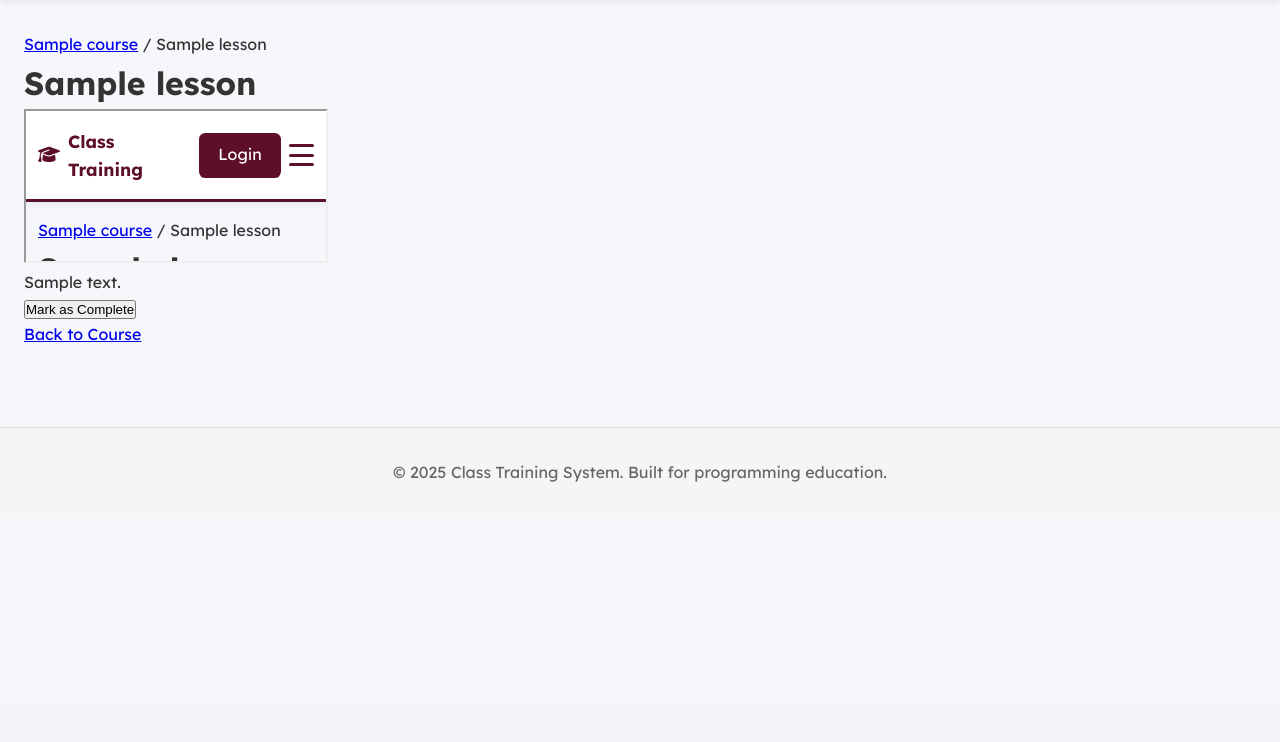
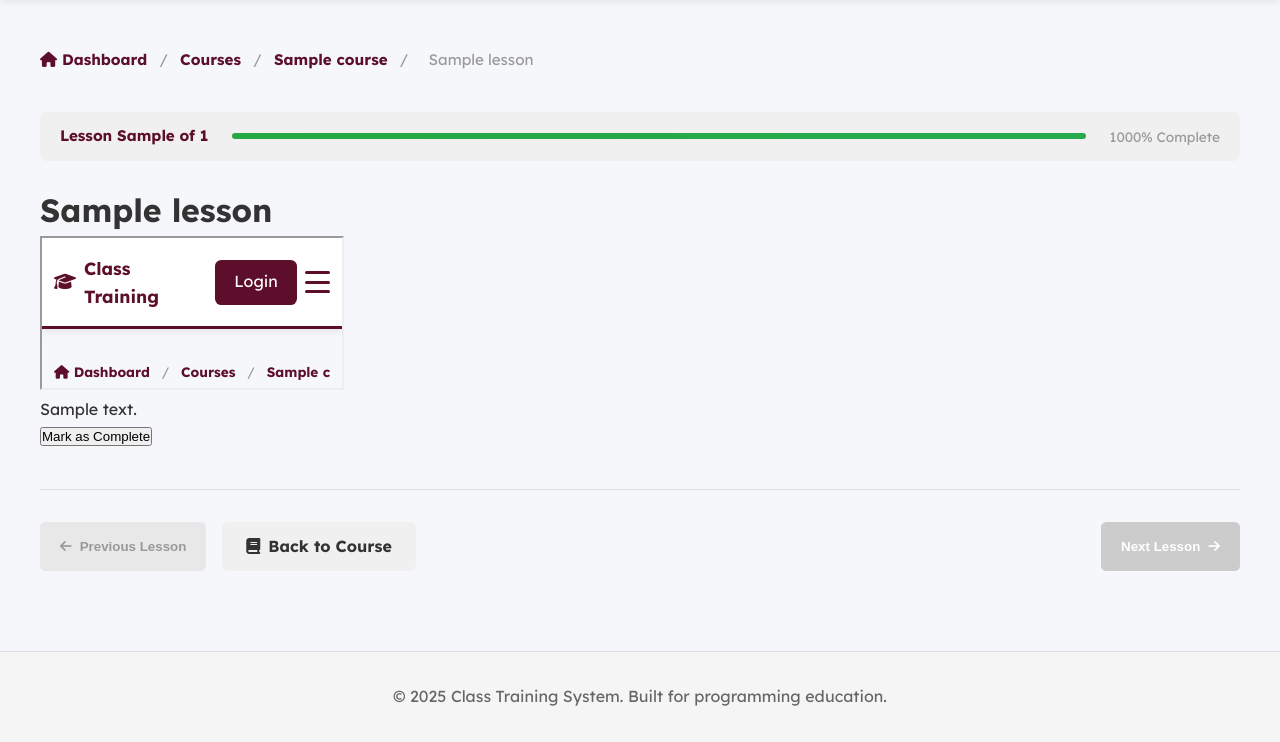
Before and after one commit to WHS-DTECH/ClassTrainingSys, a Flask app: template app/templates/courses/lesson.html in a window 1280 px wide. Shown: the part 95-837 px from the top of the page. Before the commit the page ends 577 px from the top, so only its background shows below. Run offline with Flask 3, Linux system fonts and the light colour scheme; tables that the repository leaves empty hold one stand-in row (values such as "Sample post"); the template is opened without the code that fills it: values that come from a table or form of the project are taken from there, most other values are stand-ins (such as "Sample title", 1, 10 or a date in 2020); parts of the project's set-up code (start-up, migrations or seed data) failed here and were passed over.

Commit message:
Feature: Complete Lesson Navigation - Add prev/next buttons and progress indicator
- Add lesson_order calculation based on lesson.order in course
- Add total_lessons count from course.lessons
- Add previous_lesson and next_lesson queries by order
- Update both render_template calls with navigation context
- Template features: breadcrumbs, progress bar (X of Y), prev/next buttons
- Previous/next buttons disabled at beginning/end of course
- Progress bar shows percentage completion through course

```diff
--- a/app/templates/courses/lesson.html
+++ b/app/templates/courses/lesson.html
@@ -3,10 +3,162 @@
 {% block title %}{{ lesson.title }}{% endblock %}
 
 {% block content %}
+<style>
+    .breadcrumb-nav {
+        padding: 1rem 0;
+        margin-bottom: 1.5rem;
+        font-size: 0.95em;
+    }
+
+    .breadcrumb-nav a {
+        color: #5c0e2a;
+        text-decoration: none;
+        font-weight: 600;
+        transition: color 0.2s;
+    }
+
+    .breadcrumb-nav a:hover {
+        color: #7a1d3e;
+        text-decoration: underline;
+    }
+
+    .breadcrumb-nav span {
+        color: #999;
+        margin: 0 0.5rem;
+    }
+
+    .lesson-progress {
+        background: #f0f0f0;
+        padding: 0.75rem 1.25rem;
+        border-radius: 0.4em;
+        margin-bottom: 1.5rem;
+        font-size: 0.95em;
+        color: #666;
+        display: flex;
+        justify-content: space-between;
+        align-items: center;
+    }
+
+    .lesson-progress-info {
+        font-weight: 600;
+        color: #5c0e2a;
+    }
+
+    .lesson-view {
+        max-width: 1200px;
+        margin: 0 auto;
+    }
+
+    .lesson-navigation {
+        display: flex;
+        gap: 1rem;
+        margin-top: 2.5rem;
+        padding-top: 2rem;
+        border-top: 1px solid #ddd;
+        flex-wrap: wrap;
+    }
+
+    .lesson-nav-button {
+        display: inline-flex;
+        align-items: center;
+        gap: 0.5rem;
+        padding: 0.75em 1.5em;
+        background: #5c0e2a;
+        color: white;
+        text-decoration: none;
+        border: none;
+        border-radius: 0.4em;
+        cursor: pointer;
+        font-weight: 600;
+        transition: all 0.2s;
+        white-space: nowrap;
+    }
+
+    .lesson-nav-button:hover {
+        background: #7a1d3e;
+        transform: translateY(-2px);
+        box-shadow: 0 2px 8px rgba(92, 14, 42, 0.2);
+    }
+
+    .lesson-nav-button.disabled,
+    .lesson-nav-button:disabled {
+        background: #ccc;
+        cursor: not-allowed;
+        transform: none;
+    }
+
+    .lesson-nav-button.secondary {
+        background: #f0f0f0;
+        color: #333;
+    }
+
+    .lesson-nav-button.secondary:hover {
+        background: #e0e0e0;
+    }
+
+    .lesson-nav-button.secondary.disabled {
+        background: #e8e8e8;
+        color: #999;
+    }
+
+    .lesson-nav-spacer {
+        flex: 1;
+    }
+
+    @media (max-width: 768px) {
+        .breadcrumb-nav {
+            font-size: 0.85em;
+            overflow-x: auto;
+            white-space: nowrap;
+            padding-bottom: 0.75rem;
+        }
+
+        .lesson-progress {
+            flex-direction: column;
+            align-items: flex-start;
+            gap: 0.5rem;
+        }
+
+        .lesson-navigation {
+            gap: 0.75rem;
+        }
+
+        .lesson-nav-button {
+            flex: 1;
+            min-width: 120px;
+            font-size: 0.95em;
+        }
+    }
+</style>
+
 <div class="lesson-view">
-    <div class="breadcrumb">
-        <a href="{{ url_for('courses.view_course', course_id=course.id) }}">{{ course.title }}</a> / {{ lesson.title }}
+    <!-- Breadcrumb Navigation -->
+    <div class="breadcrumb-nav">
+        <a href="{{ url_for('main.dashboard') }}"><i class="fas fa-home"></i> Dashboard</a>
+        <span>/</span>
+        <a href="{{ url_for('courses.list_courses') }}">Courses</a>
+        <span>/</span>
+        <a href="{{ url_for('courses.view_course', course_id=course.id) }}">{{ course.title }}</a>
+        <span>/</span>
+        <span>{{ lesson.title }}</span>
     </div>
+
+    <!-- Lesson Progress Indicator -->
+    {% if lesson_order and total_lessons %}
+        <div class="lesson-progress">
+            <div>
+                <span class="lesson-progress-info">Lesson {{ lesson_order }} of {{ total_lessons }}</span>
+            </div>
+            <div style="flex: 1; margin: 0 1.5rem;">
+                <div style="background: #ddd; height: 6px; border-radius: 3px; overflow: hidden;">
+                    <div style="background: linear-gradient(90deg, #28a745, #20c997); height: 100%; width: {{ (lesson_order / total_lessons * 100)|int }}%; transition: width 0.3s;"></div>
+                </div>
+            </div>
+            <div style="color: #999; font-size: 0.9em;">
+                {% set progress = ((lesson_order / total_lessons * 100)|int) %}{{ progress }}% Complete
+            </div>
+        </div>
+    {% endif %}
 
     {% if lesson.title == 'Assessment Checking Overview' %}
         <h1>Section 1: Python Debugging - Best Practices</h1>
@@ -91,8 +243,33 @@
         </div>
     {% endif %}
 
+    <!-- Lesson Navigation with Prev/Next Buttons -->
     <div class="lesson-navigation">
-        <a href="{{ url_for('courses.view_course', course_id=course.id) }}" class="btn btn-secondary">Back to Course</a>
+        {% if previous_lesson %}
+            <a href="{{ url_for('courses.view_lesson', lesson_id=previous_lesson.id) }}" class="lesson-nav-button secondary">
+                <i class="fas fa-arrow-left"></i> Previous Lesson
+            </a>
+        {% else %}
+            <button class="lesson-nav-button secondary disabled" disabled>
+                <i class="fas fa-arrow-left"></i> Previous Lesson
+            </button>
+        {% endif %}
+
+        <a href="{{ url_for('courses.view_course', course_id=course.id) }}" class="lesson-nav-button secondary">
+            <i class="fas fa-book"></i> Back to Course
+        </a>
+
+        <div class="lesson-nav-spacer"></div>
+
+        {% if next_lesson %}
+            <a href="{{ url_for('courses.view_lesson', lesson_id=next_lesson.id) }}" class="lesson-nav-button">
+                Next Lesson <i class="fas fa-arrow-right"></i>
+            </a>
+        {% else %}
+            <button class="lesson-nav-button disabled" disabled>
+                Next Lesson <i class="fas fa-arrow-right"></i>
+            </button>
+        {% endif %}
     </div>
     </div>
 <script src="{{ url_for('static', filename='js/comment_activities.js') }}"></script>
```
Also changed, not shown: app/routes/courses.py (+18 -2 lines).
